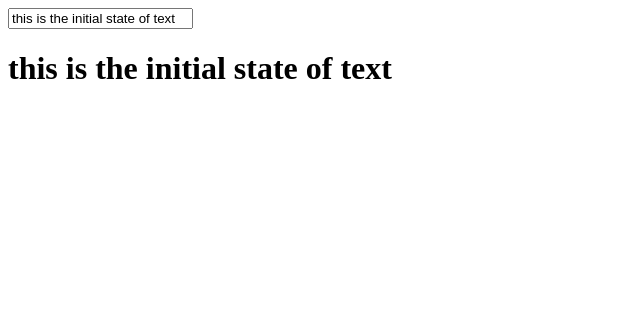
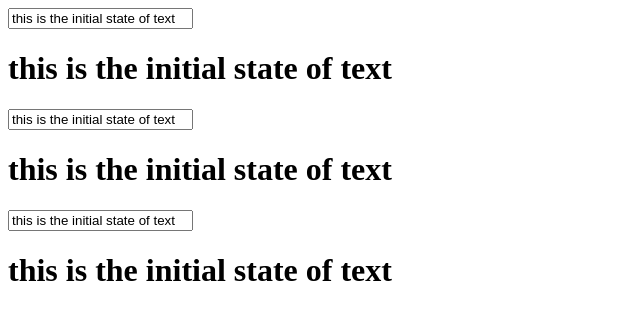
Before and after one commit to vibesharing/React-training, a React app: page / in a window 1280 px wide. Shown: the top 320 px of the page, without its empty margins (0-640 px from the left). Built offline with nearby package versions, Linux system fonts and the light colour scheme.

Commit message:
use childComponent to illustrate props

```diff
--- a/App.js
+++ b/App.js
@@ -1,5 +1,6 @@
 import React from 'react';
 import ReactDOM from 'react-dom';
+import ChildComponent from './childComponent'
 class App extends React.Component {
 
   constructor() {
@@ -7,6 +8,7 @@ class App extends React.Component {
     this.state = {
       text: 'this is the initial state of text'
     };
+    this.update = this.update.bind(this);
   }
 
   update(e){
@@ -18,10 +20,13 @@ class App extends React.Component {
   render() {
     return (
       <div>
-        <input onChange={this.update.bind(this)} value={this.state.text} />
-        <h1> {this.state.text}</h1>
+        <ChildComponent text={this.state.text} update={this.update} />
+        <ChildComponent text={this.state.text} update={this.update} />
+
+        <ChildComponent text={this.state.text} update={this.update} />
+
       </div>
-    )
+    );
 };
 }
 
--- /dev/null
+++ b/childComponent.js
@@ -0,0 +1,16 @@
+import React from 'react';
+import ReactDOM from 'react-dom';
+class ChildComponent extends React.Component {
+
+
+  render() {
+    return (
+      <div>
+        <input onChange={this.props.update} value={this.props.text} />
+        <h1> {this.props.text}</h1>
+      </div>
+    )
+  }
+}
+
+module.exports = ChildComponent;
```
